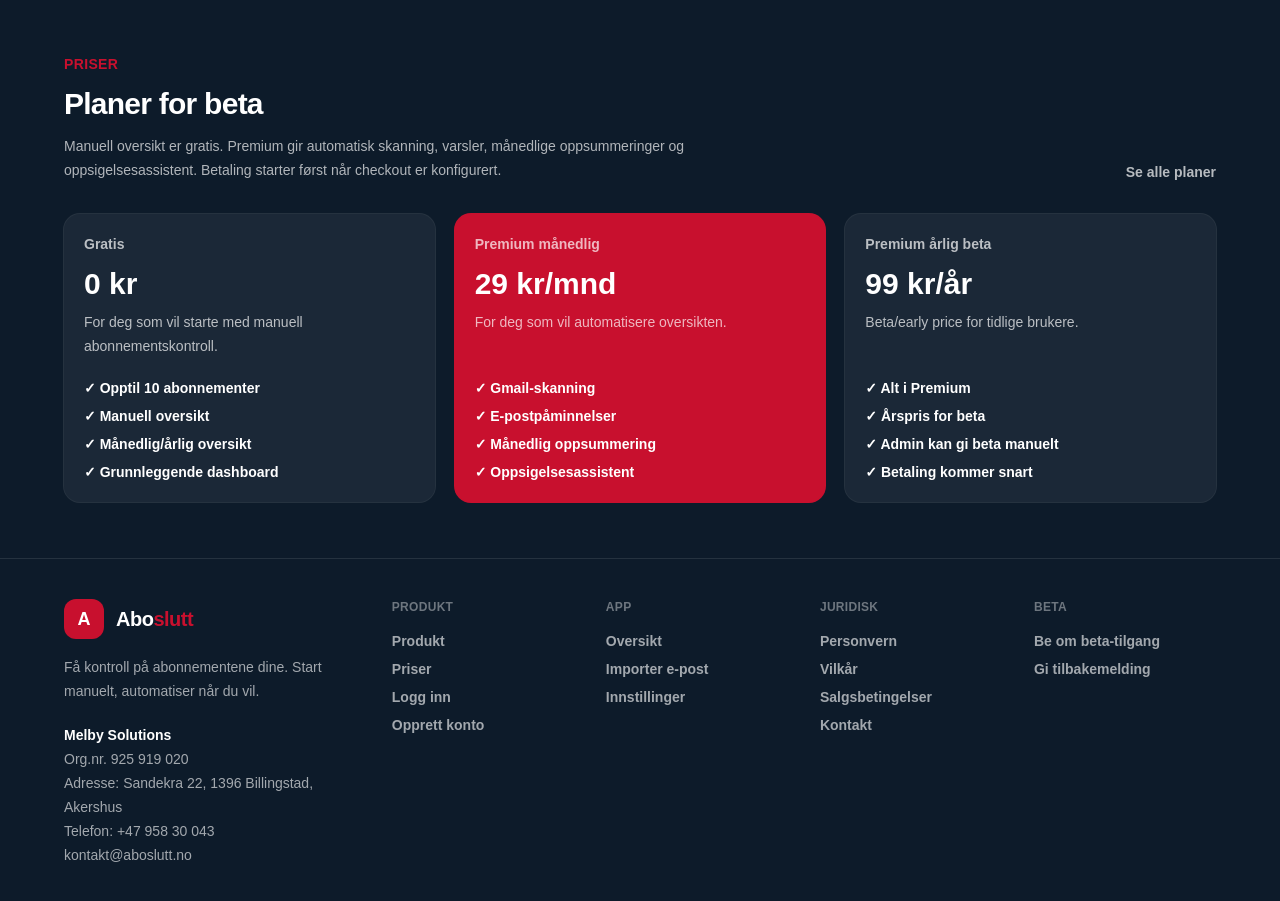
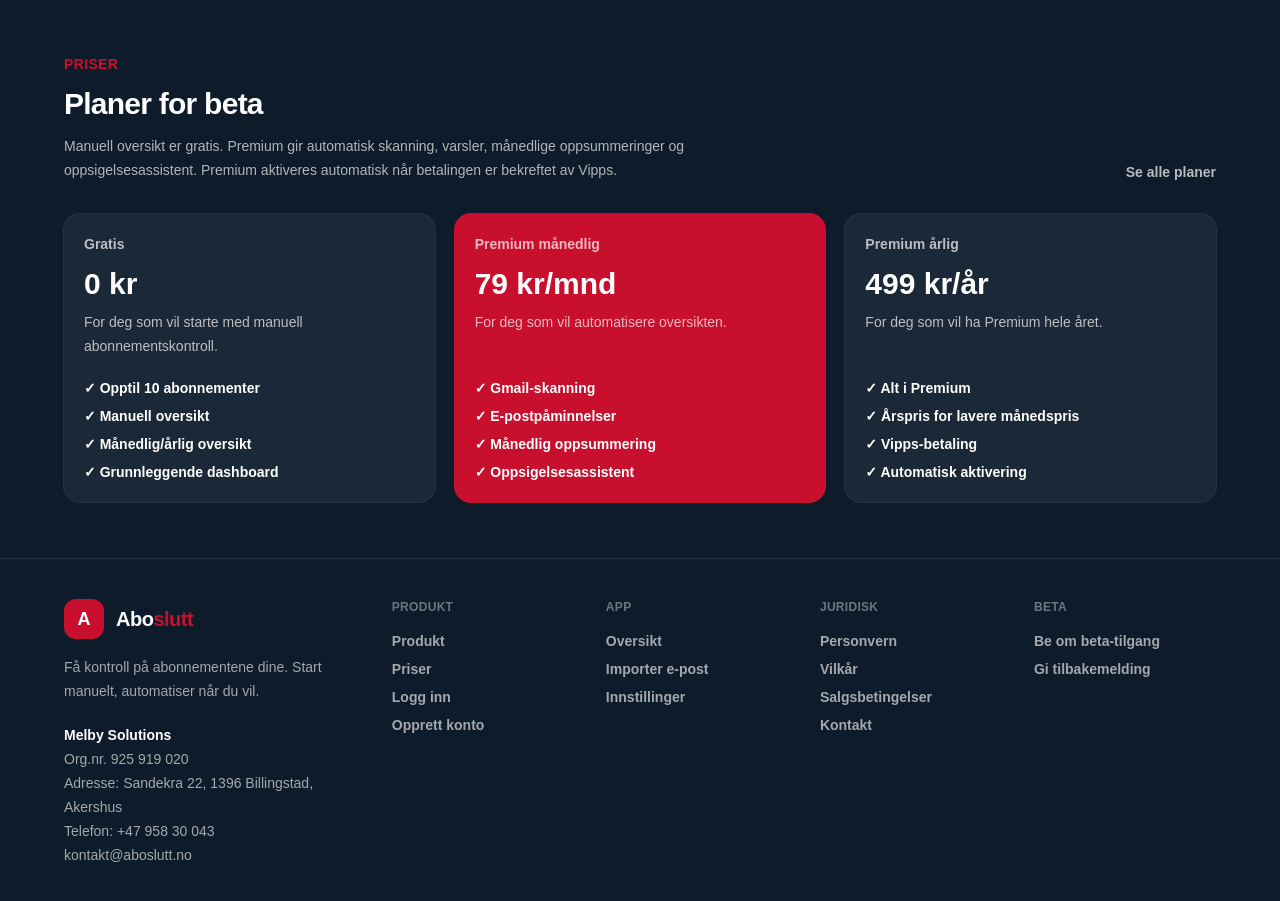
Before and after one commit to xyzmel/aboslutt-mvp, a Next.js app: page / in a window 1280 px wide. Shown: the part 1440-2341 px from the top of the page. Built offline with nearby package versions, Linux system fonts and the light colour scheme; no server answers.

Commit message:
Implement Vipps recurring premium billing 2.0

```diff
--- a/src/app/contact/page.tsx
+++ b/src/app/contact/page.tsx
@@ -36,9 +36,11 @@
       <section className="rounded-2xl bg-[#F0F4F8] p-5">
         <h2 className="text-lg font-bold text-[#0D1B2A]">Pris</h2>
         <p className="mt-2">MVP/Beta: Gratis</p>
-        <p>Premium månedlig: 29 kr/mnd</p>
-        <p>Premium årlig beta-pris: 99 kr/år</p>
-        <p className="mt-2 text-sm text-[#5F6F82]">Betaling aktiveres først når checkout er konfigurert.</p>
+        <p>Premium månedlig: 79 kr/mnd</p>
+        <p>Premium årlig: 499 kr/år</p>
+        <p className="mt-2 text-sm text-[#5F6F82]">
+          Premium aktiveres automatisk når betalingen er bekreftet av Vipps.
+        </p>
       </section>
 
       <Link
--- a/src/app/pricing/page.tsx
+++ b/src/app/pricing/page.tsx
@@ -1,19 +1,16 @@
 import type { ReactNode } from "react";
 import Link from "next/link";
 import { getServerSession } from "next-auth";
-import { BetaRequestForm } from "@/components/beta/BetaRequestForm";
 import { CheckoutButton } from "@/components/billing/CheckoutButton";
 import { PublicHeader } from "@/components/navigation/PublicHeader";
 import { PublicFooter } from "@/components/public/PublicFooter";
 import { authOptions } from "@/lib/auth";
 import { billingPlans } from "@/lib/billing/plans";
-import { isVippsPaymentConfigured } from "@/lib/billing/vipps";
 import { siteConfig } from "@/lib/site-config";
 
 export default async function PricingPage() {
   const session = await getServerSession(authOptions);
   const user = session?.user ? { email: session.user.email ?? null } : null;
-  const paymentsConfigured = isVippsPaymentConfigured();
 
   return (
     <main className="flex min-h-screen flex-col bg-[#0D1B2A] text-white">
@@ -26,9 +23,8 @@
             Start gratis. Oppgrader når du vil automatisere.
           </h1>
           <p className="mt-5 max-w-2xl text-base leading-7 text-white/68">
-            Manuell abonnementssporing er gratis. Premium åpner for automatisk skanning,
-            varsler, månedlig oppsummering og oppsigelsesassistent. Betaling aktiveres først
-            når Vipps checkout er konfigurert.
+            Manuell abonnementssporing er gratis. Premium åpner for automatisk skanning, varsler,
+            månedlig oppsummering og oppsigelsesassistent.
           </p>
           <div className="mt-8 flex flex-col gap-3 sm:flex-row">
             {user ? (
@@ -65,29 +61,21 @@
               name={billingPlans.premiumMonthly.name}
               price={billingPlans.premiumMonthly.priceLabel}
             >
-              <CheckoutButton paymentsConfigured={paymentsConfigured} plan="premium_monthly" />
+              <CheckoutButton label="Start Premium månedlig med Vipps" plan="premium_monthly" />
             </PlanCard>
             <PlanCard
-              badge="Beta/early price"
-              description="Årspris for tidlige brukere. Beta-brukere kan fortsatt gis tilgang manuelt av admin."
-              features={[...billingPlans.premiumYearlyBeta.features]}
-              name={billingPlans.premiumYearlyBeta.name}
-              price={billingPlans.premiumYearlyBeta.priceLabel}
+              description="For deg som vil ha Premium hele året til lavere månedspris."
+              features={[...billingPlans.premiumYearly.features]}
+              name={billingPlans.premiumYearly.name}
+              price={billingPlans.premiumYearly.priceLabel}
             >
-              {paymentsConfigured ? (
-                <CheckoutButton paymentsConfigured={paymentsConfigured} plan="premium_yearly_beta" />
-              ) : (
-                <Link
-                  className="mt-6 block rounded-xl bg-[#C8102E] px-5 py-3 text-center text-sm font-bold text-white transition hover:bg-[#a90d27]"
-                  href="/pricing#beta"
-                >
-                  Be om beta-tilgang
-                </Link>
-              )}
+              <CheckoutButton label="Start Premium årlig med Vipps" plan="premium_yearly" />
             </PlanCard>
           </div>
 
-          <p className="mt-5 rounded-2xl border border-white/10 bg-white/[0.06] px-5 py-4 text-sm font-semibold leading-6 text-white/78">
+          <div className="mt-5 rounded-2xl border border-white/10 bg-white/[0.06] px-5 py-4 text-sm font-semibold leading-6 text-white/78">
+            <p>Premium aktiveres automatisk når betalingen er bekreftet av Vipps.</p>
+            <p className="mt-1">
               Ingen bindingstid. Fast trekk kan stoppes ved å kontakte{" "}
               <a
                 className="text-white underline decoration-white/35 underline-offset-4 hover:decoration-white"
@@ -97,6 +85,7 @@
               </a>
               .
             </p>
+          </div>
         </div>
       </section>
 
@@ -111,25 +100,9 @@
             text="Gmail-skanning, varsler, månedlig oppsummering og oppsigelsesassistent er premiumfunksjoner."
           />
           <InfoPanel
-            title="Betaling er scaffoldet"
-            text="Checkout starter først når Vipps payment-miljøvariabler er konfigurert. Ingen plan oppgraderes uten bekreftet betaling."
+            title="Vipps håndterer betaling"
+            text="Checkout oppretter en sikker Vipps-avtale. Premium aktiveres først når betalingen er bekreftet."
           />
-        </div>
-      </section>
-
-      <section className="bg-white px-5 py-14 text-[#0D1B2A]" id="beta">
-        <div className="mx-auto grid max-w-6xl gap-8 lg:grid-cols-[0.8fr_1fr] lg:items-start">
-          <div>
-            <p className="text-sm font-bold uppercase tracking-wide text-[#C8102E]">Beta</p>
-            <h2 className="mt-3 text-3xl font-extrabold tracking-tight">Be om beta-tilgang</h2>
-            <p className="mt-4 text-sm leading-6 text-[#5F6F82]">
-              Vil du teste premiumfunksjoner før betaling er aktivert? Send en kort forespørsel,
-              så kan vi gi beta-tilgang manuelt fra admin.
-            </p>
-          </div>
-          <div className="rounded-2xl bg-[#F0F4F8] p-5 ring-1 ring-[#DBE4EE]">
-            <BetaRequestForm />
-          </div>
         </div>
       </section>
 
@@ -140,7 +113,10 @@
 
 function PrimaryLink({ href, children }: { href: string; children: ReactNode }) {
   return (
-    <Link className="rounded-xl bg-[#C8102E] px-5 py-3.5 text-center text-sm font-bold text-white transition hover:bg-[#a90d27]" href={href}>
+    <Link
+      className="rounded-xl bg-[#C8102E] px-5 py-3.5 text-center text-sm font-bold text-white transition hover:bg-[#a90d27]"
+      href={href}
+    >
       {children}
     </Link>
   );
@@ -148,7 +124,10 @@
 
 function SecondaryLink({ href, children }: { href: string; children: ReactNode }) {
   return (
-    <Link className="rounded-xl border border-white/15 px-5 py-3.5 text-center text-sm font-bold text-white transition hover:border-white/30 hover:bg-white/[0.06]" href={href}>
+    <Link
+      className="rounded-xl border border-white/15 px-5 py-3.5 text-center text-sm font-bold text-white transition hover:border-white/30 hover:bg-white/[0.06]"
+      href={href}
+    >
       {children}
     </Link>
   );
@@ -160,7 +139,6 @@
   description,
   features,
   highlighted,
-  badge,
   children,
 }: {
   name: string;
@@ -168,7 +146,6 @@
   description: string;
   features: string[];
   highlighted?: boolean;
-  badge?: string;
   children: ReactNode;
 }) {
   return (
@@ -177,10 +154,7 @@
         highlighted ? "bg-[#C8102E] text-white ring-[#C8102E]" : "bg-white/[0.06] text-white ring-white/10"
       }`}
     >
-      <div className="flex items-center justify-between gap-3">
       <p className="text-sm font-semibold text-white/70">{name}</p>
-        {badge ? <span className="rounded-full bg-white/10 px-3 py-1 text-xs font-bold">{badge}</span> : null}
-      </div>
       <p className="mt-3 text-3xl font-black">{price}</p>
       <p className="mt-3 min-h-16 text-sm leading-6 text-white/70">{description}</p>
       <ul className="mt-6 grid gap-2 text-sm font-semibold">
--- a/src/components/billing/CheckoutButton.tsx
+++ b/src/components/billing/CheckoutButton.tsx
@@ -3,22 +3,11 @@
 import { useState } from "react";
 import type { CheckoutPlanId } from "@/lib/billing/plans";
 
-export function CheckoutButton({
-  plan,
-  paymentsConfigured,
-}: {
-  plan: CheckoutPlanId;
-  paymentsConfigured: boolean;
-}) {
+export function CheckoutButton({ plan, label }: { plan: CheckoutPlanId; label: string }) {
   const [message, setMessage] = useState<string | null>(null);
   const [isLoading, setIsLoading] = useState(false);
 
   async function startCheckout() {
-    if (!paymentsConfigured) {
-      setMessage("Betaling er ikke aktivert ennå.");
-      return;
-    }
-
     setIsLoading(true);
     setMessage(null);
 
@@ -29,6 +18,7 @@
         body: JSON.stringify({ plan }),
       });
       const result = (await response.json().catch(() => ({}))) as {
+        error?: string;
         message?: string;
         redirectUrl?: string;
       };
@@ -38,9 +28,9 @@
         return;
       }
 
-      setMessage(result.message ?? "Betaling er ikke aktivert ennå.");
+      setMessage(getCheckoutErrorMessage(result.error, result.message));
     } catch {
-      setMessage("Kunne ikke starte betaling akkurat nå.");
+      setMessage("Kunne ikke starte betaling akkurat nå. Prøv igjen om litt.");
     } finally {
       setIsLoading(false);
     }
@@ -50,13 +40,25 @@
     <div>
       <button
         className="mt-6 w-full rounded-xl bg-[#C8102E] px-5 py-3 text-sm font-bold text-white transition hover:bg-[#a90d27] disabled:cursor-not-allowed disabled:opacity-60"
-        disabled={isLoading || !paymentsConfigured}
+        disabled={isLoading}
         onClick={startCheckout}
         type="button"
       >
-        {paymentsConfigured ? (isLoading ? "Starter betaling..." : "Start checkout") : "Betaling kommer snart"}
+        {isLoading ? "Sender deg til Vipps..." : label}
       </button>
       {message ? <p className="mt-2 text-xs font-semibold text-white/70">{message}</p> : null}
     </div>
   );
 }
+
+function getCheckoutErrorMessage(error?: string, message?: string) {
+  if (error === "PAYMENTS_NOT_CONFIGURED") {
+    return "Vipps-betaling er ikke tilgjengelig akkurat nå. Prøv igjen senere.";
+  }
+
+  if (error === "UNAUTHORIZED") {
+    return "Logg inn for å starte betaling med Vipps.";
+  }
+
+  return message ?? "Kunne ikke starte betaling akkurat nå. Prøv igjen om litt.";
+}
--- a/src/components/landing/LandingScreen.tsx
+++ b/src/components/landing/LandingScreen.tsx
@@ -59,16 +59,16 @@
   },
   {
     name: "Premium månedlig",
-    price: "29 kr/mnd",
+    price: "79 kr/mnd",
     description: "For deg som vil automatisere oversikten.",
     features: ["Gmail-skanning", "E-postpåminnelser", "Månedlig oppsummering", "Oppsigelsesassistent"],
     highlighted: true,
   },
   {
-    name: "Premium årlig beta",
-    price: "99 kr/år",
-    description: "Beta/early price for tidlige brukere.",
-    features: ["Alt i Premium", "Årspris for beta", "Admin kan gi beta manuelt", "Betaling kommer snart"],
+    name: "Premium årlig",
+    price: "499 kr/år",
+    description: "For deg som vil ha Premium hele året.",
+    features: ["Alt i Premium", "Årspris for lavere månedspris", "Vipps-betaling", "Automatisk aktivering"],
   },
 ];
 
@@ -167,7 +167,7 @@
               <h2 className="mt-3 text-3xl font-extrabold tracking-tight">Planer for beta</h2>
               <p className="mt-3 max-w-2xl text-sm leading-6 text-white/68">
                 Manuell oversikt er gratis. Premium gir automatisk skanning, varsler, månedlige oppsummeringer
-                og oppsigelsesassistent. Betaling starter først når checkout er konfigurert.
+                og oppsigelsesassistent. Premium aktiveres automatisk når betalingen er bekreftet av Vipps.
               </p>
             </div>
             <Link className="text-sm font-bold text-white/70 hover:text-white" href="/pricing">
--- a/src/components/settings/SettingsClient.tsx
+++ b/src/components/settings/SettingsClient.tsx
@@ -159,14 +159,13 @@
           <div className="mt-4 grid gap-3 sm:grid-cols-2">
             <PriceBox title={billingPlans.premiumMonthly.name} price={billingPlans.premiumMonthly.priceLabel} />
             <PriceBox
-              badge="Beta/early price"
-              title={billingPlans.premiumYearlyBeta.name}
-              price={billingPlans.premiumYearlyBeta.priceLabel}
+              title={billingPlans.premiumYearly.name}
+              price={billingPlans.premiumYearly.priceLabel}
             />
           </div>
           {!paymentsConfigured ? (
             <p className="mt-4 rounded-xl bg-[#FFF6E8] px-4 py-3 text-sm font-semibold text-[#8A4B13]">
-              Betaling kommer snart. Du kan fortsatt bruke gratisplanen eller be om beta-tilgang.
+              Vipps-betaling er ikke tilgjengelig akkurat nå. Du kan fortsatt bruke gratisplanen.
             </p>
           ) : null}
           {plan === "premium" ? (
@@ -176,9 +175,9 @@
           ) : (
             <a
               className="mt-4 inline-flex rounded-xl bg-[#C8102E] px-5 py-3 text-sm font-bold text-white hover:bg-[#a90d27]"
-              href={paymentsConfigured ? "/pricing" : "/pricing#beta"}
+              href="/pricing"
             >
-              {paymentsConfigured ? "Se Premium" : "Be om beta-tilgang"}
+              Se Premium
             </a>
           )}
         </section>
--- a/src/lib/billing/plans.ts
+++ b/src/lib/billing/plans.ts
@@ -14,8 +14,8 @@
   premiumMonthly: {
     id: "premium_monthly",
     name: "Premium månedlig",
-    priceLabel: "29 kr/mnd",
-    amountNok: 29,
+    priceLabel: "79 kr/mnd",
+    amountNok: 79,
     interval: "month",
     features: [
       "Ubegrensede abonnementer",
@@ -25,27 +25,26 @@
       "Oppsigelsesassistent",
     ],
   },
-  premiumYearlyBeta: {
-    id: "premium_yearly_beta",
-    name: "Premium årlig beta",
-    priceLabel: "99 kr/år",
-    amountNok: 99,
+  premiumYearly: {
+    id: "premium_yearly",
+    name: "Premium årlig",
+    priceLabel: "499 kr/år",
+    amountNok: 499,
     interval: "year",
-    badge: "Beta/early price",
     features: [
       "Alt i Premium månedlig",
-      "Beta/early price for første år",
+      "Årspris for lavere månedspris",
       "Leverandørspesifikk oppsigelsesveiledning",
     ],
   },
 } as const;
 
-export type CheckoutPlanId = "premium_monthly" | "premium_yearly_beta";
+export type CheckoutPlanId = "premium_monthly" | "premium_yearly";
 
 export function isCheckoutPlanId(value: string): value is CheckoutPlanId {
-  return value === billingPlans.premiumMonthly.id || value === billingPlans.premiumYearlyBeta.id;
+  return value === billingPlans.premiumMonthly.id || value === billingPlans.premiumYearly.id;
 }
 
 export function getCheckoutPlan(value: CheckoutPlanId) {
-  return value === "premium_monthly" ? billingPlans.premiumMonthly : billingPlans.premiumYearlyBeta;
+  return value === "premium_monthly" ? billingPlans.premiumMonthly : billingPlans.premiumYearly;
 }
```
Lines whose indentation alone changed are shown as unchanged.
